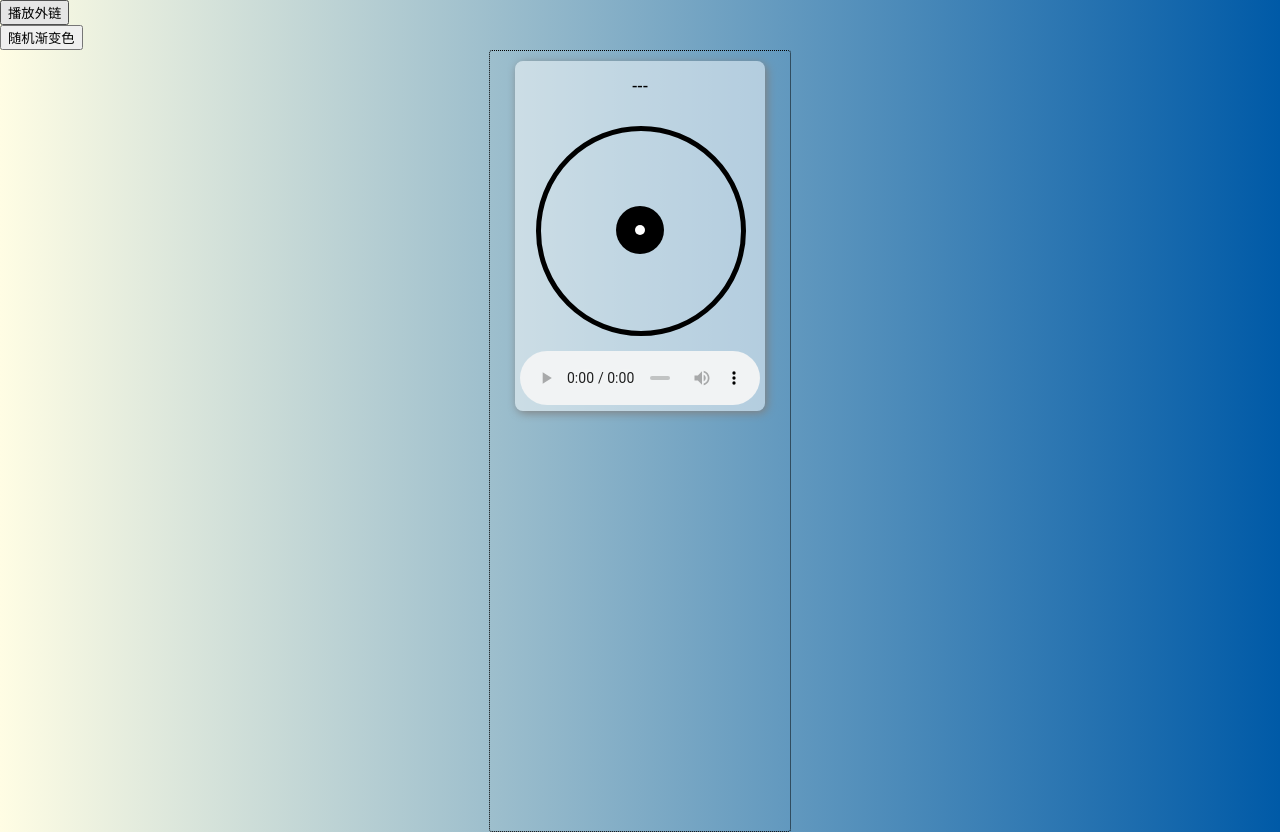
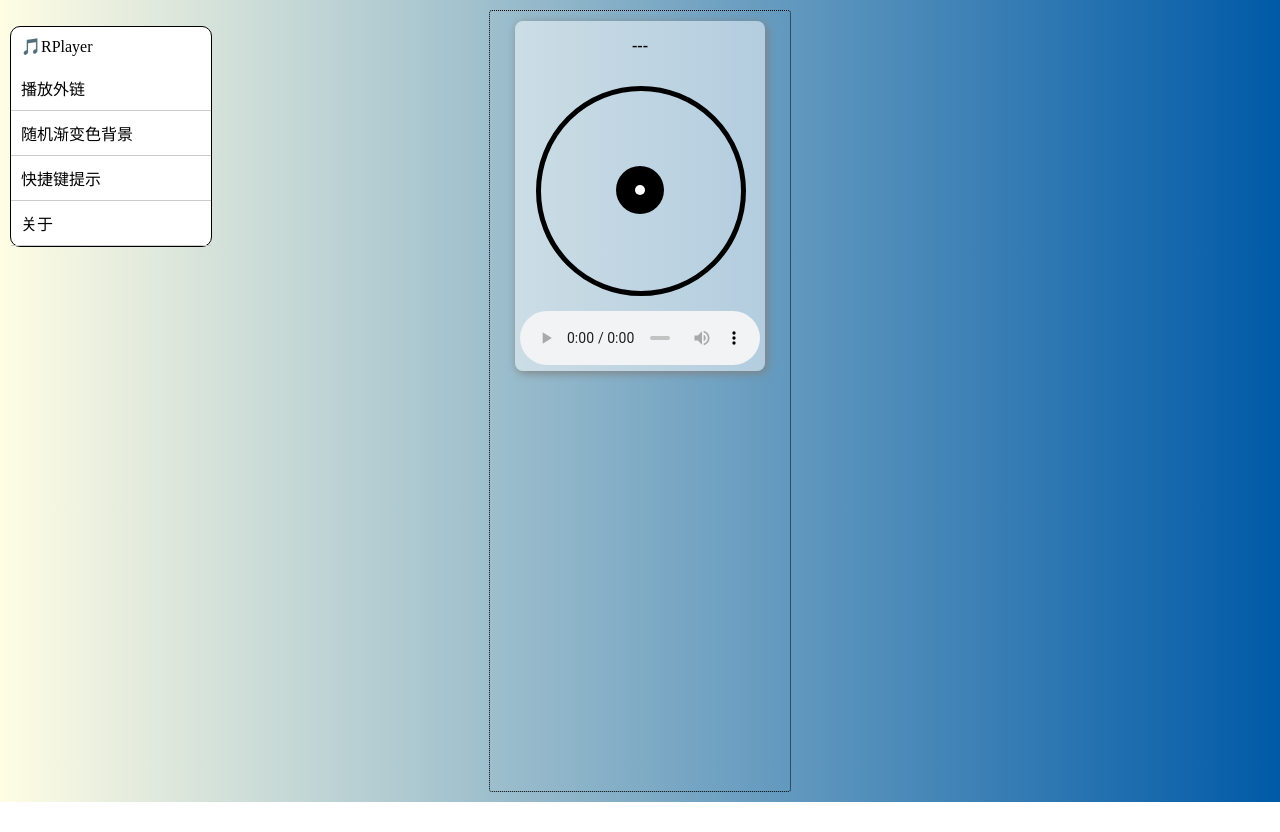
Before and after one commit to Prodject/AeroPlayer, a plain HTML site: page index.html in a window 1280 px wide. After the commit the page ends 802 px from the top, so only its background shows below. Drawn offline with Linux system fonts and the light colour scheme.

Commit message:
增加控制面板

```diff
--- a/css/player.css
+++ b/css/player.css
@@ -1,6 +1,6 @@
 #rui {
     position: relative;
-    margin: 0 auto;
+    margin: 10px auto;
     height: 780px;
     width: 300px;
     border: 1px dotted black;
--- a/css/reset.css
+++ b/css/reset.css
@@ -1,3 +1,7 @@
+ul,li{
+    list-style: none;
+
+}
 body {
     margin: 0;
     padding: 0;
@@ -9,3 +13,27 @@ body {
 
 
 }
+
+.control_tablet{
+    position: absolute;
+    width: 200px;
+    margin-left: 10px;
+    border:1px solid black;
+    border-radius: 10px;
+    padding: 0;
+    background: white;
+}
+.control_tablet>li{
+    margin: 0;
+    padding: 10px;
+}
+.control_tablet>li:not(:first-child){
+    border-bottom: 1px solid #ccc;
+}
+.control_tablet>li:not(:first-child):hover{
+    cursor: pointer;
+    /* border-radius: 10px; */
+    color: white;
+    background-color: black;
+
+}
--- a/index.html
+++ b/index.html
@@ -7,7 +7,7 @@
     <meta http-equiv="X-UA-Compatible" content="ie=edge">
     <link rel="stylesheet" type="text/css" href="css/reset.css" />
     <link rel="stylesheet" type="text/css" href="css/player.css" />
-    <link rel="stylesheet" type="text/css" href="css/animation.css"/>
+    <link rel="stylesheet" type="text/css" href="css/animation.css" />
     <title>RPlayer</title>
 
 
@@ -16,8 +16,22 @@
 <body>
     <!-- <input id="inputFile" type="file" value="" accept="audio/*"/>
     <input type="button" value="播放本地" onclick="getinputFile"/> -->
-    <input type="button" value="播放外链" onclick="playURL()"/><br/>
-    <input type="button" value="随机渐变色" onclick="randomUI()"/>
+    <ul class="control_tablet">
+        <li>🎵RPlayer</li>
+        <!-- <hr> -->
+        <li onclick="playURL()"> 播放外链
+        </li>
+        <li onclick="randomUI()">随机渐变色背景
+        </li>
+        <li onclick="alert('S-暂停/恢复播放')">快捷键提示</li>
+        <li onclick="alert('Powered By RainSilver')">关于</li>
+    </ul>
+
+
+
+
+
+
     <div id="rui">
         <div id="rui_box">
             <p id="title_name" align="center">---</p>
```
